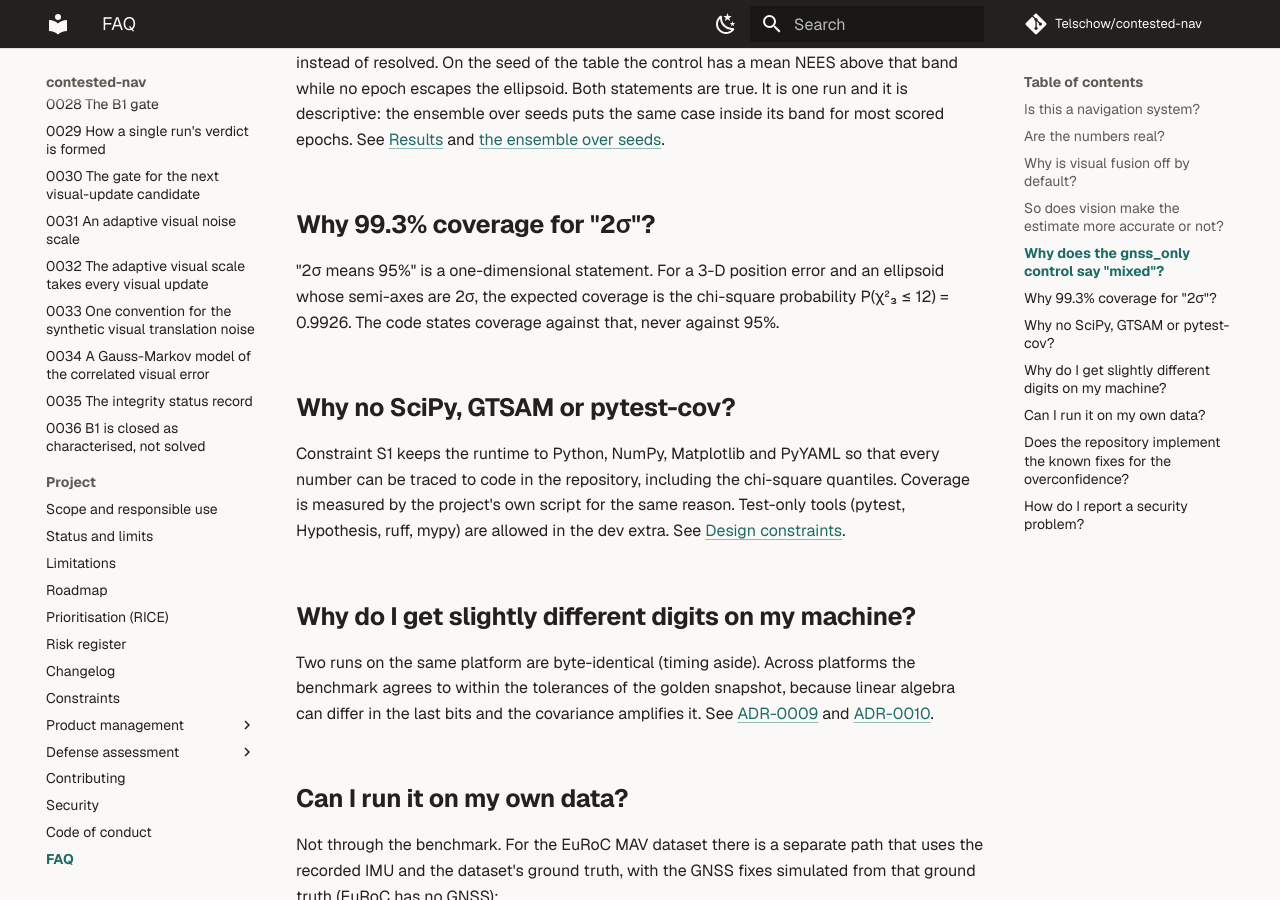
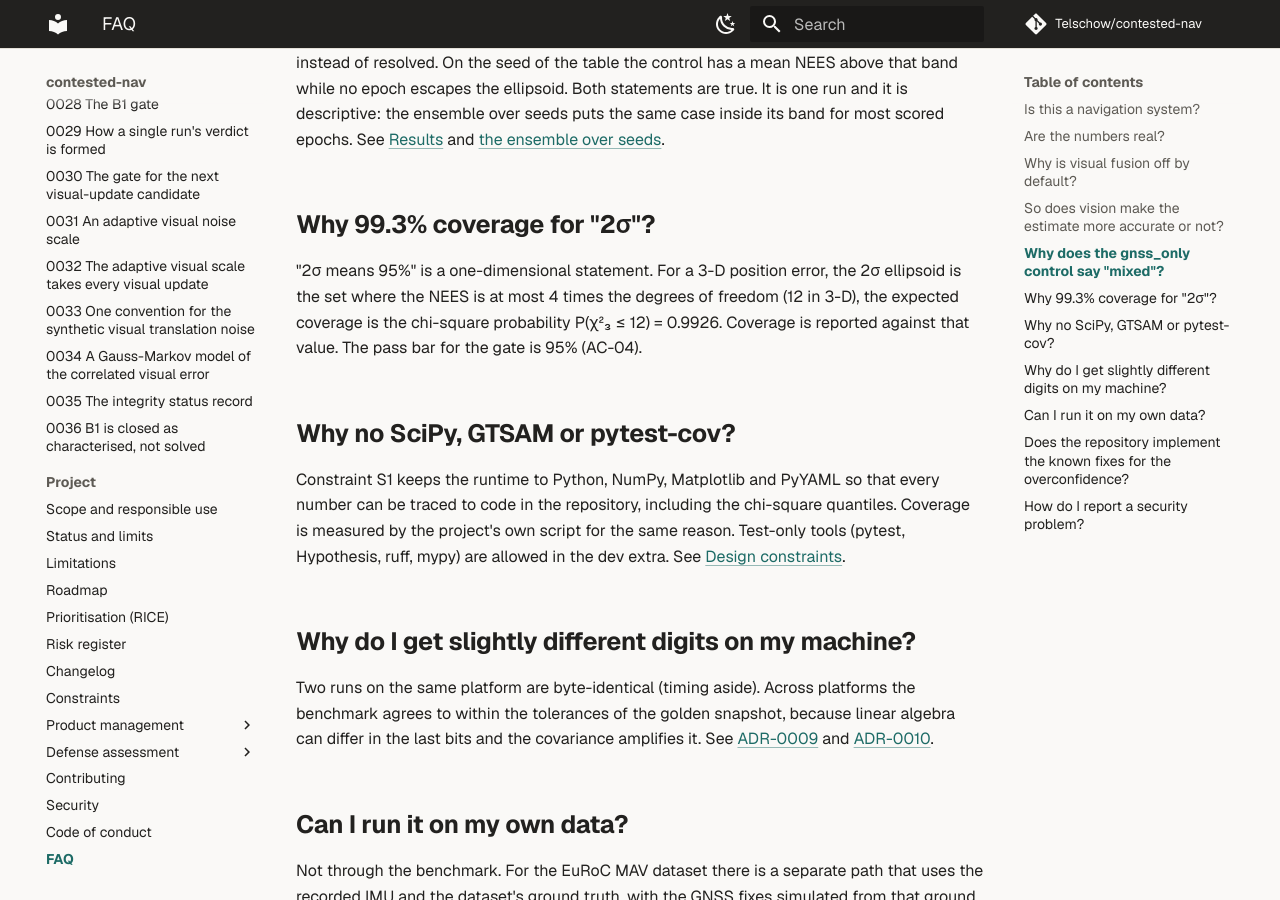
Before and after one commit to Telschow/contested-nav, an MkDocs documentation site: the page built from docs/faq.md, in a window 1280 px wide and 900 px high, scrolled down 1137 px. Built offline with MkDocs 1.6.1 and Material for MkDocs 9.7.7, drawn with Linux system fonts in a browser that asks for light colours; comment, search, counter and statistics services are not loaded.

Commit message:
docs: one B1 status phrase, FAQ coverage wording (#197)
README, ROADMAP, RISKS and concepts now say B1 is closed as characterised, not solved (ADR-0036).
The FAQ states the real 2-sigma rule (NEES at most 4 x dof) and that the gate bar is 95%.
The generated CONSTRAINTS status block is left for a generator change.

Co-Authored-By: Claude Sonnet 5.5 <noreply@anthropic.com>
Claude-Session: https://claude.ai/code/session_01QnVDRzD2rMdsXzjGpA5up9

```diff
--- a/docs/faq.md
+++ b/docs/faq.md
@@ -37,9 +37,10 @@ epochs. See [Results](results.md) and [the ensemble over seeds](calibration.md#t
 
 ## Why 99.3% coverage for "2σ"?
 
-"2σ means 95%" is a one-dimensional statement. For a 3-D position error and an ellipsoid whose
-semi-axes are 2σ, the expected coverage is the chi-square probability P(χ²₃ ≤ 12) = 0.9926. The
-code states coverage against that, never against 95%.
+"2σ means 95%" is a one-dimensional statement. For a 3-D position error, the 2σ ellipsoid
+is the set where the NEES is at most 4 times the degrees of freedom (12 in 3-D), the expected coverage is the
+chi-square probability P(χ²₃ ≤ 12) = 0.9926. Coverage is reported against that value. The pass bar for the gate
+is 95% (AC-04).
 
 ## Why no SciPy, GTSAM or pytest-cov?
 
```
Also changed, not shown: README.md (+1 -1 lines), RISKS.md (+1 -1 lines), ROADMAP.md (+1 -1 lines), docs/concepts.md (+1 -1 lines).
